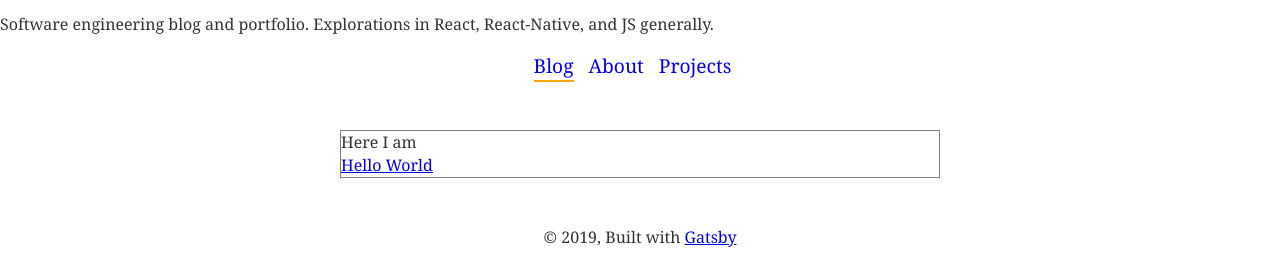
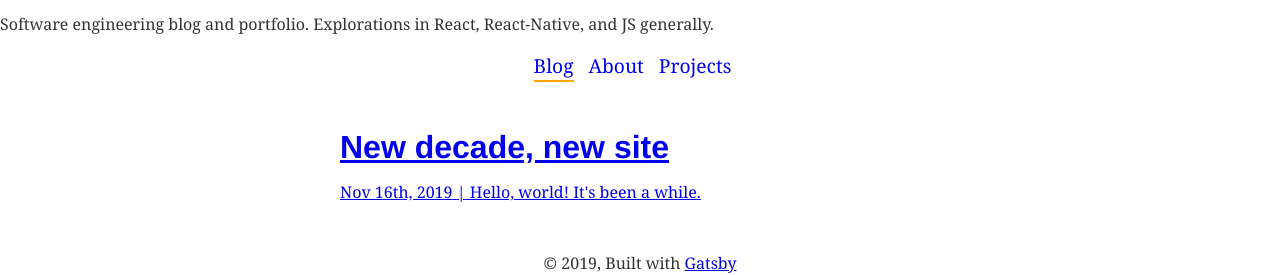
Before and after one commit to beaudavenport/gatsby-blog, a Gatsby site: page / in a window 1280 px wide. Shown: the part 1268-1543 px from the top of the page. Before the commit the page ends 1517 px from the top, so only its background shows below. Built offline with nearby package versions, Linux system fonts and the light colour scheme; Gatsby itself is replaced by a stand-in of ours; some packages are replaced by stand-ins of ours; what typography-theme-ocean-beach would draw is missing.

Commit message:
Complete layout styles, wire up more blog content - BD

```diff
--- a/package.json
+++ b/package.json
@@ -20,6 +20,7 @@
     "gatsby-source-filesystem": "^2.1.35",
     "gatsby-transformer-remark": "^2.2.5",
     "gatsby-transformer-sharp": "^2.3.1",
+    "moment": "^2.24.0",
     "prop-types": "^15.7.2",
     "react": "^16.11.0",
     "react-dom": "^16.11.0",
--- a/src/components/blogPost.module.css
+++ b/src/components/blogPost.module.css
@@ -0,0 +1,11 @@
+.container {
+    margin: 2rem auto;
+    max-width: 600px;
+  }
+
+  .date {
+      color: #00000069;
+      margin-bottom: 2rem;
+      font-weight: bold;
+      font-size: larger;
+  }
--- a/src/components/container.module.css
+++ b/src/components/container.module.css
@@ -1,5 +1,4 @@
 .container {
   margin: 3rem auto;
   max-width: 600px;
-  border: 1px solid gray;
 }
--- a/src/components/header.module.css
+++ b/src/components/header.module.css
@@ -16,7 +16,7 @@
     padding: 20px;
 }
 
-@media (min-width: 501px) {
+@media (min-width: 701px) {
     .main-grid {
         display: grid;
         grid-gap: 1rem;
@@ -24,13 +24,12 @@
     }
 }
 
-@media (max-width: 500px) {
+@media (max-width: 700px) {
     .header-group {
         display: grid;
         grid-gap: 1rem;
         grid-template-columns: 1fr 3fr;
     }
-
 }
 
 .link {
--- a/src/data/blog-posts/hello-world.md
+++ b/src/data/blog-posts/hello-world.md
@@ -1,6 +1,10 @@
 ---
 type: blog-posts
 publishDate: '11-16-2019'
-title: Hello World
+title: New decade, new site
+tagline: Hello, world! It's been a while.
 ---
-Markdown tastic
+
+## Back on the blog train
+
+One of the trickiest balancing acts I've found in building your career is acknowledging difficulties without letting those difficulties define you. Perserverance, too, seems like a necessary aspect of that effort. The outcome of both of those things for me has been: having 2 kids under 2 makes it awfully hard to keep up a blog practice.
--- a/src/pages/index.js
+++ b/src/pages/index.js
@@ -1,6 +1,7 @@
 import React from 'react';
 import { graphql, Link } from 'gatsby';
 import { PropTypes } from 'prop-types';
+import moment from 'moment';
 import SEO from '../components/seo';
 import containerStyles from '../components/container.module.css';
 import Layout from '../components/layout';
@@ -11,9 +12,17 @@ const IndexPage = ({ data }) => {
     <Layout>
       <SEO title="Home" />
       <div className={containerStyles.container}>
-        <div>Here I am</div>
         {first3Nodes.map((node) => (
-          <Link to={node.fields.slug}>{node.frontmatter.title}</Link>
+          <Link to={node.fields.slug}>
+            <h1 style={{ marginBottom: '1rem' }}>{node.frontmatter.title}</h1>
+            <p>
+              {moment(node.frontmatter.publishDate).format('MMM Do, YYYY')}
+              {' '}
+              |
+              {' '}
+              {node.frontmatter.tagline}
+            </p>
+          </Link>
         ))}
       </div>
     </Layout>
@@ -40,6 +49,7 @@ export const query = graphql`
            frontmatter {
              title
              publishDate
+             tagline
            }
            excerpt(format: HTML, pruneLength: 250)
            fields {
```
Also changed, not shown: src/templates/blog-posts.js (+5 -3 lines).
